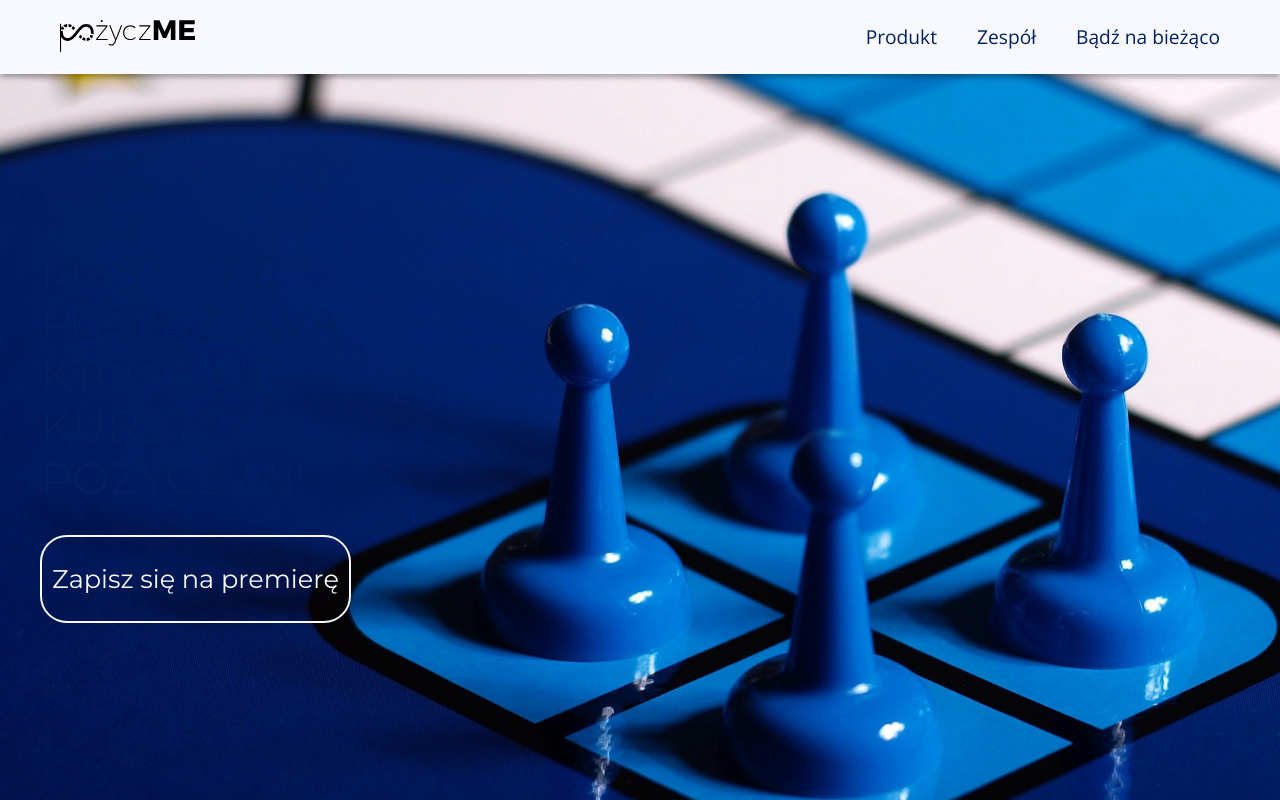
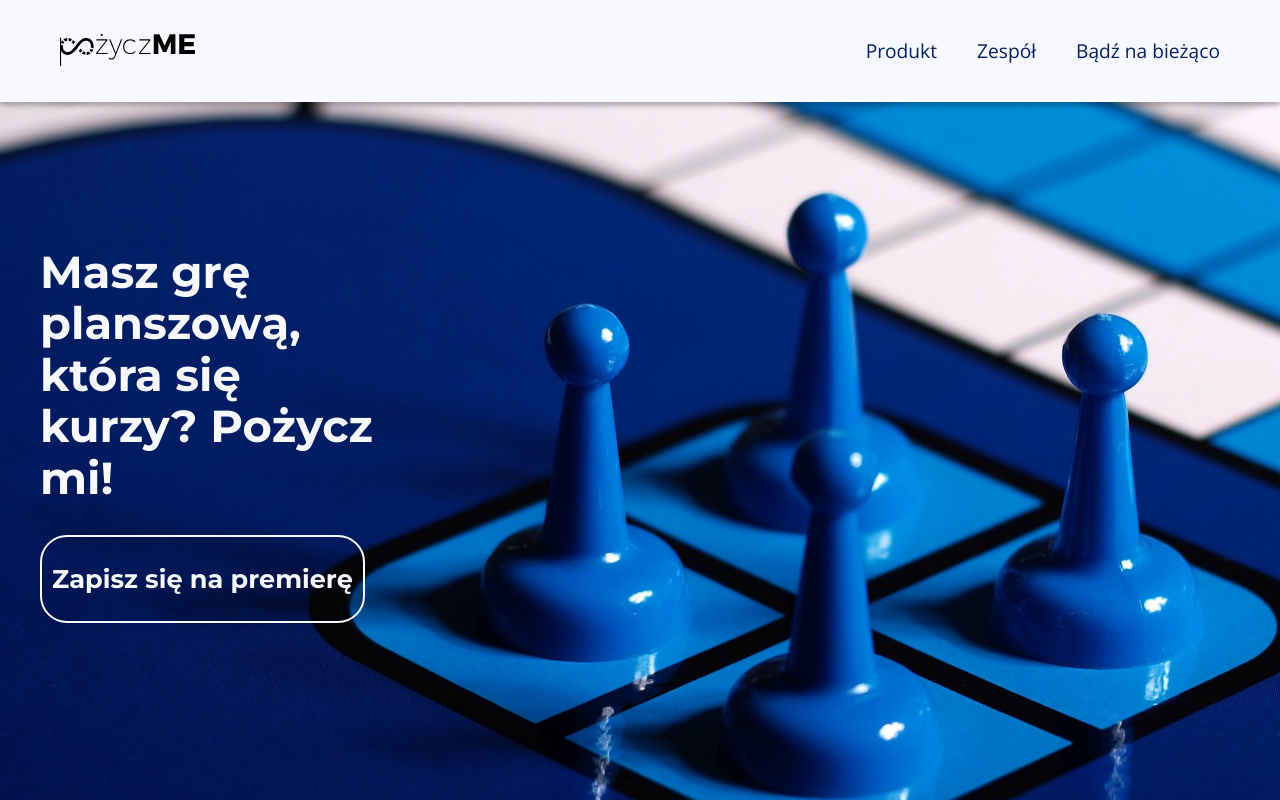
Before and after one commit to infoshareacademy/jfdd6-sloiki, a plain HTML site: page index.html in a window 1280 px wide. Shown: the top 800 px of the page. Drawn offline with nearby package versions, Linux system fonts and the light colour scheme; files that its build step writes are made by us from their sources.

Commit message:
almost ready to pull request

```diff
--- a/css/style.scss
+++ b/css/style.scss
@@ -55,12 +55,11 @@ h1,
 h2,
 h3 {
   font-family: Montserrat, Arial, Helvetica, sans-serif;
-  font-weight: 500; //font is too heavy
+  font-weight: 700;
   color: $blue2;
 }
 
 h1 {
-  text-transform: uppercase; //added to make headers more visible
   font-size: 2.8rem;
 }
 
@@ -73,7 +72,7 @@ h3 {
 }
 
 p {
-  font-size: 1.4rem; //default font size
+  font-size: 1.4rem;
 }
 
 section {
@@ -111,10 +110,15 @@ section {
   width: 100%;
   top: 0;
   position: fixed;
+
+  h1,
+  h2,
+  h3 {
+    color: $white;
+  }
 }
 
 .menu--content {
-  height: 74px; //max height after changes in nav RWD
   display: flex;
   justify-content: space-between;
   align-items: center;
@@ -253,10 +257,6 @@ section {
   justify-content: center;
   align-items: flex-start;
   padding: 20px;
-
-  h2, h3 {
-    color: $white;
-  }
 }
 
 .background--text {
@@ -274,7 +274,7 @@ section {
 }
 
 .main--wrapper {
-  background-color: ghostwhite;
+  background-color: $white;
   width: 100%;
   position: absolute;
   top: 100%;
@@ -391,8 +391,6 @@ section {
   filter: alpha(opacity=100);
   box-shadow: 0 0 20px #ccc;
 }
-
-//form section start
 
 .form--content {
   display: flex;
@@ -646,8 +644,6 @@ section {
   }
 }
 
-//form section end
-
 .footer--background {
   background-color: $blue2;
   color: $white;
```
